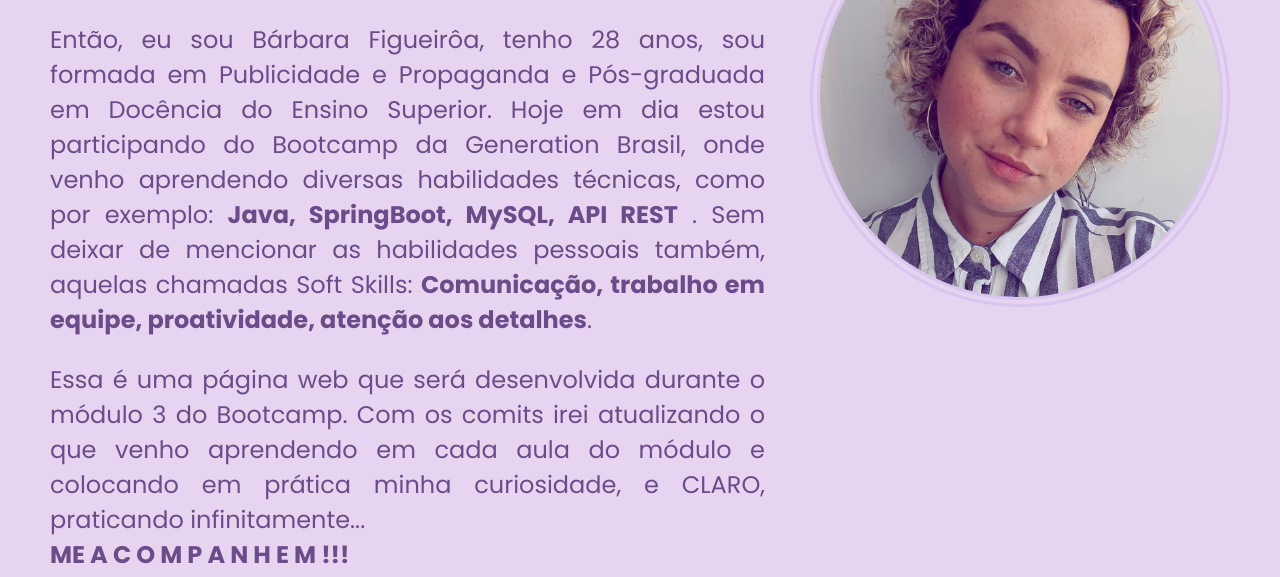
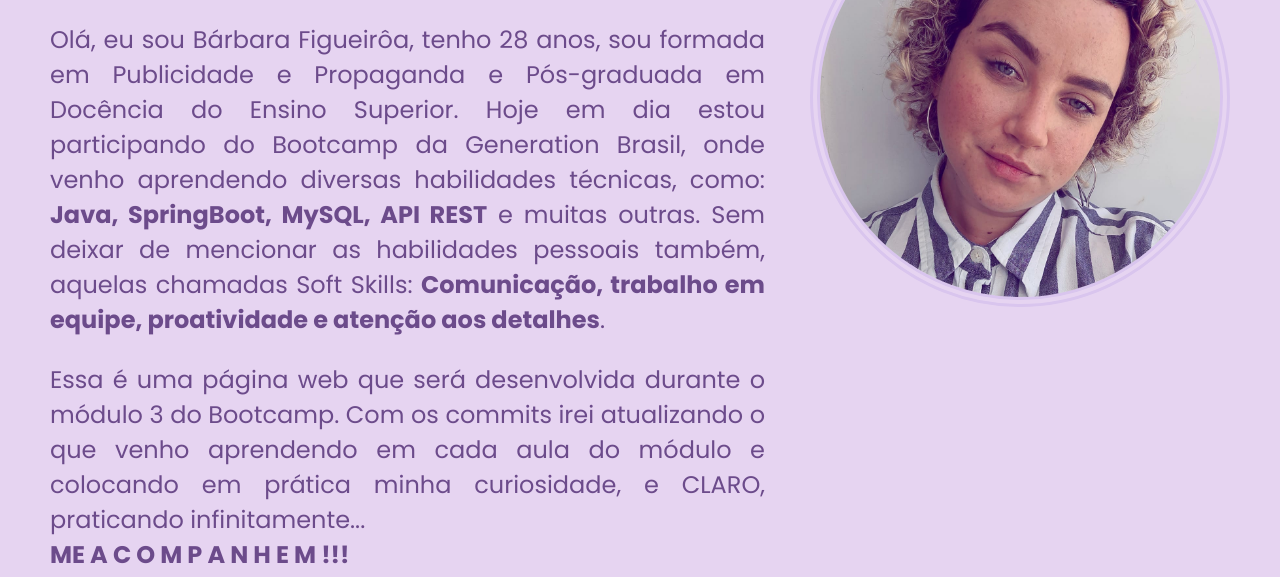
Before and after one commit to barbarafigueiroa/FundamentosWeb, a plain HTML site: page index.html in a window 1280 px wide. Shown: the part 223-800 px from the top of the page. Drawn offline with Linux system fonts and the light colour scheme.

Commit message:
Correção

```diff
--- a/index.html
+++ b/index.html
@@ -32,11 +32,11 @@
                 </p>
                 <br>
                 <p>
-                    Então, eu sou Bárbara Figueirôa, tenho 28 anos, sou formada em Publicidade e Propaganda e Pós-graduada em Docência do Ensino Superior. Hoje em dia estou participando do Bootcamp da Generation Brasil, onde venho aprendendo diversas habilidades técnicas, como por exemplo: <b>Java, SpringBoot, MySQL, API REST</b> . Sem deixar de mencionar as habilidades pessoais também, aquelas chamadas Soft Skills: <b>Comunicação, trabalho em equipe, proatividade, atenção aos detalhes</b>.
+                    Olá, eu sou Bárbara Figueirôa, tenho 28 anos, sou formada em Publicidade e Propaganda e Pós-graduada em Docência do Ensino Superior. Hoje em dia estou participando do Bootcamp da Generation Brasil, onde venho aprendendo diversas habilidades técnicas, como: <b>Java, SpringBoot, MySQL, API REST</b> e muitas outras. Sem deixar de mencionar as habilidades pessoais também, aquelas chamadas Soft Skills: <b>Comunicação, trabalho em equipe, proatividade e atenção aos detalhes</b>.
                 </p>
                 <br>
                 <p>
-                    Essa é uma página web que será desenvolvida durante o módulo 3 do Bootcamp. Com os comits irei atualizando o que venho aprendendo em cada aula do módulo e colocando em prática minha curiosidade, e CLARO, praticando infinitamente...
+                    Essa é uma página web que será desenvolvida durante o módulo 3 do Bootcamp. Com os commits irei atualizando o que venho aprendendo em cada aula do módulo e colocando em prática minha curiosidade, e CLARO, praticando infinitamente...
                 </p>
                 <p>
                     <b>ME A C O M P A N H E M !!!</b>
```
